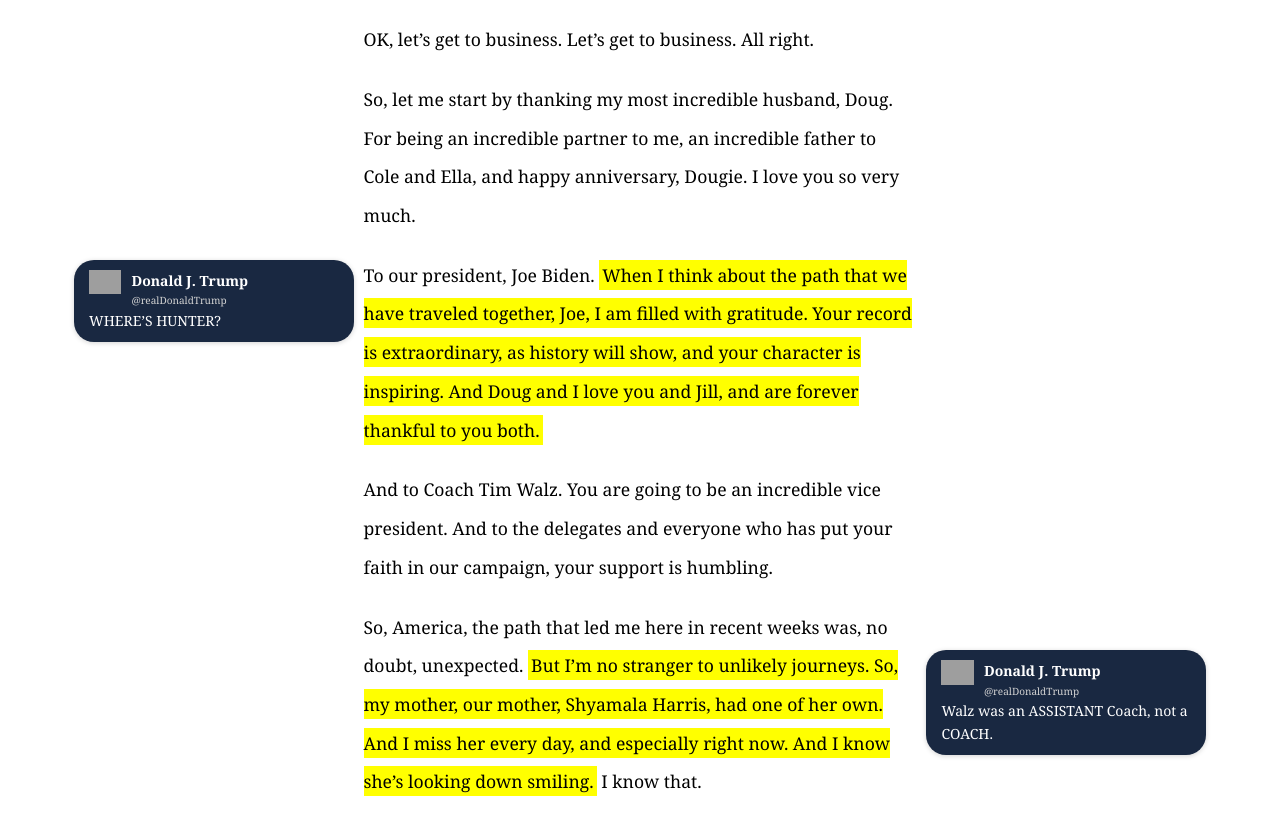
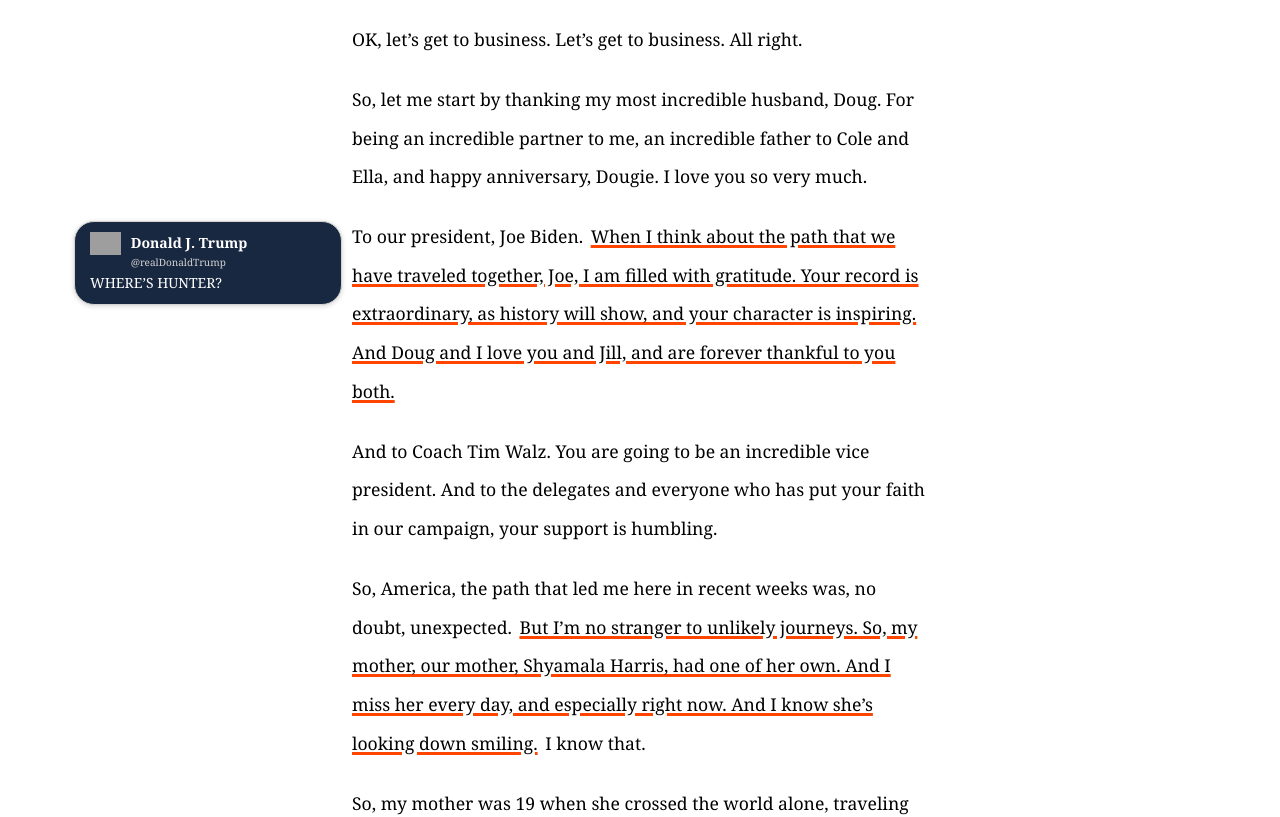
Before and after one commit to declanrjb/kamala-trump-timing, a plain HTML site: page web-app/index.html in a window 1280 px wide. Shown: the top 817 px of the page. Drawn offline with nearby package versions, Linux system fonts and the light colour scheme; grey boxes are pictures that could not be loaded.

Commit message:
change to one tweet at a time model

```diff
--- a/web-app/quote-matches.json
+++ b/web-app/quote-matches.json
@@ -537,7 +537,7 @@
         "seconds_into_speech": 1996.948,
         "text_content": "SHE HATES ISRAEL - Wouldn\u2019t even show up to Congress for Netanyahu\u2019s session!",
         "seconds_shifted": 1936.948,
-        "harris line match": "I will never hesitate to take whatever action is necessary to defend our forces and our interests against Iran and Iran-backed terrorists."
+        "harris line match": "defend our forces and our interests against Iran and Iran-backed terrorists."
     },
     {
         "created_at": "2024-08-22 23:08:33",
--- a/web-app/script.js
+++ b/web-app/script.js
@@ -14,16 +14,22 @@ function createTweet(container,tweetContent,top=0) {
     return(newTweet)
 }
 
+function updateTweet(tweetObj,tweetContent,top=0) {
+    tweetObj.children('.tweet-content').html(tweetContent)
+    tweetObj.css('top',top)
+}
+
 function tagLine(line,tweet) {
     $('.speech-para').each(function() {
         if ($(this).html().replace(/\s+/g,' ').trim().includes(line)) {
             var selectedText = highlightText($(this),line)
-
+/*
             if ((annotCounter % 2) == 0) {
                 var newTweet = createTweet($('#posts-container-left'),tweet,selectedText.position().top)
             } else {
                 var newTweet = createTweet($('#posts-container-right'),tweet,selectedText.position().top)
             }
+*/
 
             annotCounter += 1
             /*
@@ -51,6 +57,25 @@ function tagLine(line,tweet) {
     })
 }
 
+$.fn.isInViewport = function() {
+    var elementTop = $(this).offset().top;
+    var elementBottom = elementTop + $(this).outerHeight();var viewportTop = $(window).scrollTop();
+    var viewportBottom = viewportTop + $(window).height();return elementBottom > viewportTop && elementTop < viewportBottom;
+};
+
+function highestVisible(selector) {
+    var elems = $(selector)
+    var found = null;
+    elems.each(function() {
+        if ($(this).isInViewport()) {
+            if (found == null) {
+                found = this
+            }
+        }
+    })
+    return(found)
+}
+
 var annotCounter = 0;
 
 $(function() {
@@ -61,10 +86,12 @@ $(function() {
     }
 
     $.getJSON('quote-matches.json',function(data) {
+        var annotsDict = {}
         $(data).each(function(row) {
             var harris_line = data[row]['harris line match']
             if (harris_line != null) {
                 harris_line = harris_line.trim()
+                annotsDict[harris_line] = data[row]['text_content']
                 tagLine(harris_line,data[row]['text_content'])
             }
         })
@@ -74,22 +101,35 @@ $(function() {
             var matchedTweet = $('#tweet-' + $(this).attr('id').split('-')[1])
 
             $(this).on('mouseenter',function() {
-                $(this).css('background-color','orange')
+                $(this).css('background-color','lightgrey')
                 $(matchedTweet).css('box-shadow','0 5px 5px grey')
+                $(matchedTweet).css('z-index',99)
             })
             $(this).on('mouseleave',function() {
-                $(this).css('background-color','yellow')
+                $(this).css('background-color','transparent')
                 $(matchedTweet).css('box-shadow','0 1px 5px lightgrey')
+                $(matchedTweet).css('z-index',99)
             })
 
             $(matchedTweet).on('mouseenter',function() {
-                $(currAnnot).css('background-color','orange')
+                $(currAnnot).css('background-color','lightgrey')
                 $(this).css('box-shadow','0 5px 5px grey')
+                $(this).css('z-index',99)
             })
             $(matchedTweet).on('mouseleave',function() {
-                $(currAnnot).css('background-color','yellow')
+                $(currAnnot).css('background-color','transparent')
                 $(this).css('box-shadow','0 1px 5px lightgrey')
+                $(this).css('z-index',0)
             })
         })
+
+        var mainTweet = $('#template-tweet')
+
+        $(window).scroll(function() {
+            var highestAnchor = $(highestVisible('.annotation'))
+            updateTweet(mainTweet,annotsDict[highestAnchor.text()],highestAnchor.position().top)
+        })
     })
+
+
 })
--- a/web-app/styles.css
+++ b/web-app/styles.css
@@ -18,13 +18,13 @@ body {
 }
 
 .posts-container {
-    width: 26%;
+    width: 25%;
     min-height: 100px;
     float: left;
 }
 
 .transcript {
-    width: 48%;
+    width: 50%;
     min-height: 100px;
     float: left;
     font-size: 1.1em;
@@ -39,13 +39,16 @@ body {
 }
 
 .annotation {
-    background-color: yellow;
+    /*background-color: yellow;*/
     padding: 3px;
     transition: background-color .2s;
+    text-decoration: underline;
+    text-decoration-thickness: 3px;
+    text-decoration-color: orangered;
 }
 
 .tweet {
-    width: calc(23.4% - 20px);
+    width: calc(22.5% - 20px);
     border-radius: 20px;
     margin-left: 10px;
     margin-right: 10px;
@@ -58,7 +61,8 @@ body {
     color: white;
     font-size: 1em;
     position: absolute;
-    transition: box-shadow .2s;
+    transition: top 1s;
+    border: 1px solid lightgrey;
 }
 
 .tweet-header {
@@ -101,7 +105,7 @@ body {
 }
 
 #template-tweet {
-    display: none;
+    display: block;
 }
 
 .footer {
```
